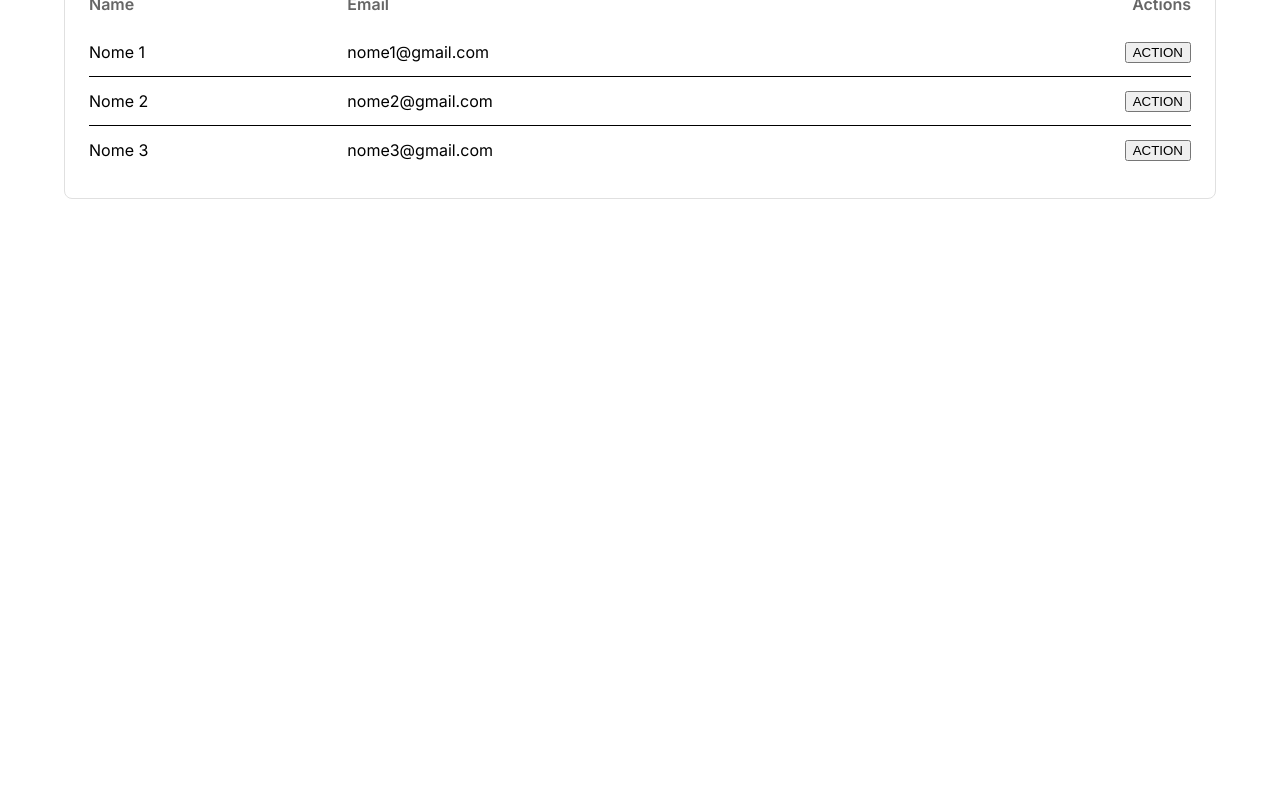
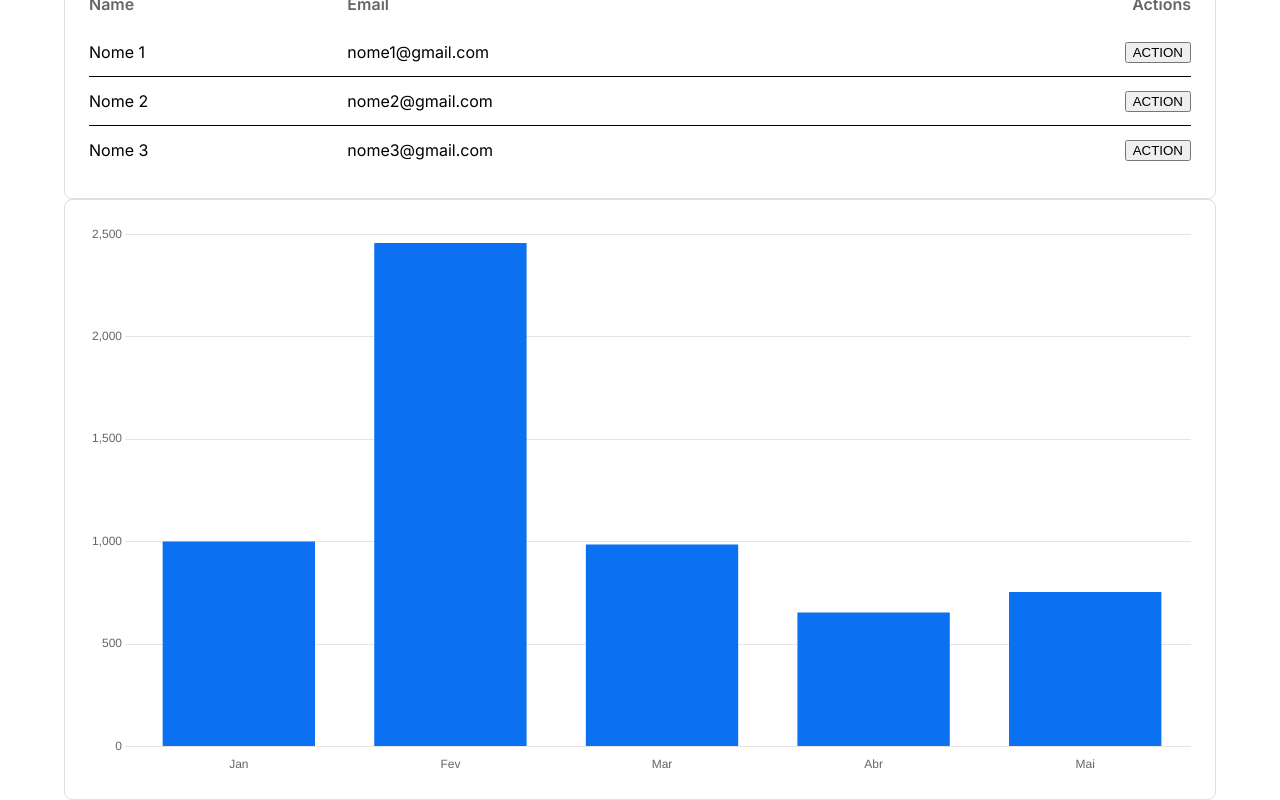
Before and after one commit to lucikelly/sales-dashboard-Lucikelly, a React (Vite) app: page /home in a window 1280 px wide. Shown: the part 467-1267 px from the top of the page. Before the commit the page ends 800 px from the top, so only its background shows below. Built offline with nearby package versions, Linux system fonts and the light colour scheme.

Commit message:
Feat: Chart Component

```diff
--- a/package.json
+++ b/package.json
@@ -14,7 +14,9 @@
     "@emotion/styled": "^11.13.0",
     "@mui/material": "^6.1.0",
     "@types/styled-components": "^5.1.34",
+    "chart.js": "^4.4.4",
     "react": "^18.3.1",
+    "react-chartjs-2": "^5.2.0",
     "react-dom": "^18.3.1",
     "react-router-dom": "^6.26.2",
     "styled-components": "^6.1.13"
--- /dev/null
+++ b/src/components/CustomChart.tsx
@@ -0,0 +1,84 @@
+import { useTheme } from "styled-components";
+import {
+  Chart as ChartJS,
+  CategoryScale,
+  LinearScale,
+  BarElement,
+  PointElement,
+  LineElement,
+  Title,
+  Tooltip,
+  Legend,
+
+
+} from 'chart.js'
+
+import { Line } from 'react-chartjs-2'
+import { Bar } from 'react-chartjs-2'
+import { CustomChartProps } from "@/types";
+
+ChartJS.register(
+  CategoryScale,
+  LinearScale,
+  BarElement,
+  PointElement,
+  LineElement,
+  Title,
+  Tooltip,
+  Legend
+)
+
+function CustomChart (props: CustomChartProps) {
+  const { data, labels, type} = props
+  const theme = useTheme()
+  const options = {
+    responsive: true,
+    scaleShowVerticalLines: false,
+    scales: {
+      x: {
+        border: {
+          display: false,
+        },
+        grid: {
+          display: false,
+        },
+        ticks: {
+          color: theme.typographies.subtitle,
+        },
+      },
+      y: {
+        border: {
+          display: false,
+        },
+        grid: {
+          color: theme.appDefaulStroke,
+        },
+        ticks: {
+          color: theme.typographies.subtitle,
+        },
+      },
+    },
+    plugins: {
+      legend: {
+        display: false,
+      }
+    }
+  }
+  const chartData = {
+    labels,
+    datasets: [
+      {
+        data: data,
+        borderColor: 'rgb(12, 112, 242)',
+        backgroundColor: 'rgba(12, 112, 242, 1)'
+      }
+    ]
+  }
+  return type === 'bar' ? (
+    <Bar options={options} data={chartData} />
+  ) : (
+    <Line options={options} data={chartData} />
+  )
+}
+
+export default CustomChart
--- a/src/components/index.ts
+++ b/src/components/index.ts
@@ -2,6 +2,8 @@
 export { default as FormComponent } from './FormComponent'
 export { default as Header } from './Header'
 export { default as CustomTable } from './CustomTable'
+export { default as CustomChart } from './CustomChart'
+
 export * from './BannerImage'
 export * from './StyledButton'
 export * from './StyledInput'
--- a/src/pages/Home.tsx
+++ b/src/pages/Home.tsx
@@ -1,4 +1,4 @@
-import { AvatarList, CardComponent, CustomTable, Header } from "@/components"
+import { AvatarList, CardComponent, CustomTable, Header, CustomChart } from "@/components"
 import { Container } from "@mui/material"
 import { currencyConverter } from "@/utils"
 
@@ -52,7 +52,17 @@
           <AvatarList listData={mockListData} />
         </CardComponent>
         <CardComponent>
-          <CustomTable headers={mockTableData.headers} rows={mockTableData.rows}/>
+          <CustomTable
+            headers={mockTableData.headers}
+            rows={mockTableData.rows}
+          />
+        </CardComponent>
+        <CardComponent>
+          <CustomChart
+            labels={['Jan', 'Fev', 'Mar', 'Abr', 'Mai']}
+            data={[1000.12, 2456.54, 986.32, 654.87, 754.87, 300.87]}
+            type="bar"
+          />
         </CardComponent>
       </Container>
     </>
--- /dev/null
+++ b/src/types/customChart.d.ts
@@ -0,0 +1,5 @@
+export interface CustomChartProps {
+  labels: string []
+  data: number []
+  type: 'line' | 'bar'
+}
--- a/src/types/index.ts
+++ b/src/types/index.ts
@@ -1,4 +1,5 @@
 export * from './theme'
+export * from './customChart'
 export * from './formComponent'
 export * from './typographies'
 export * from './avatarsList'
```
Also changed, not shown: 1 other file (tests, documents, lock files or other folders).
